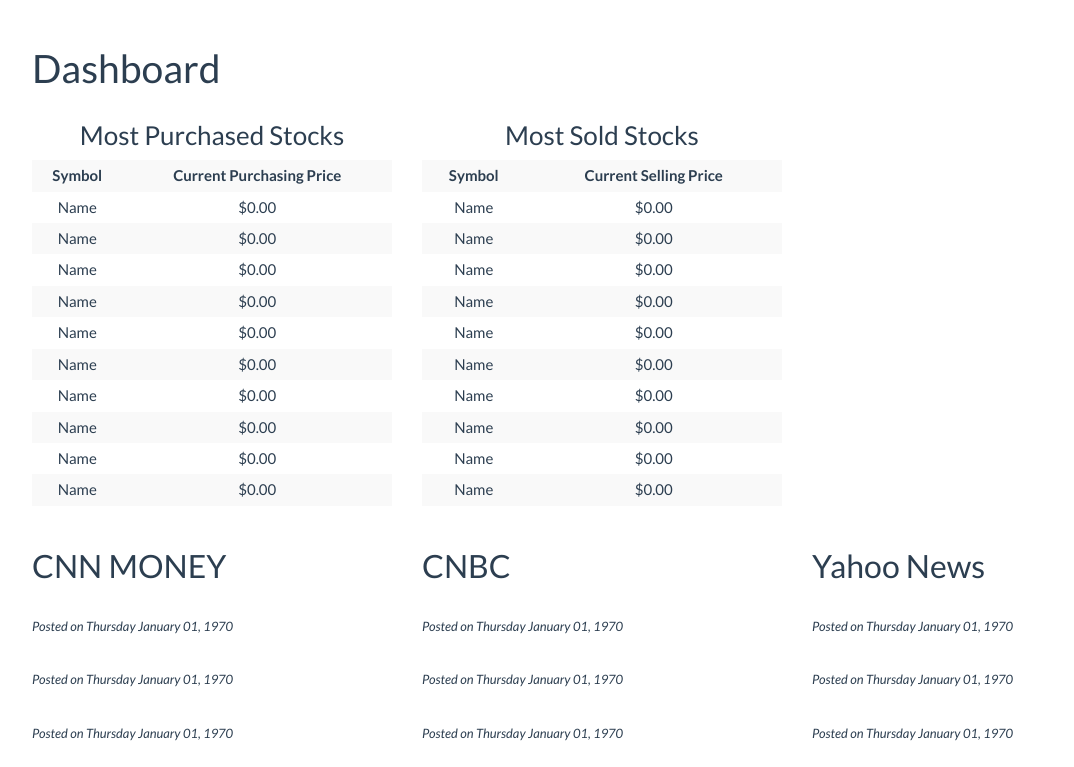
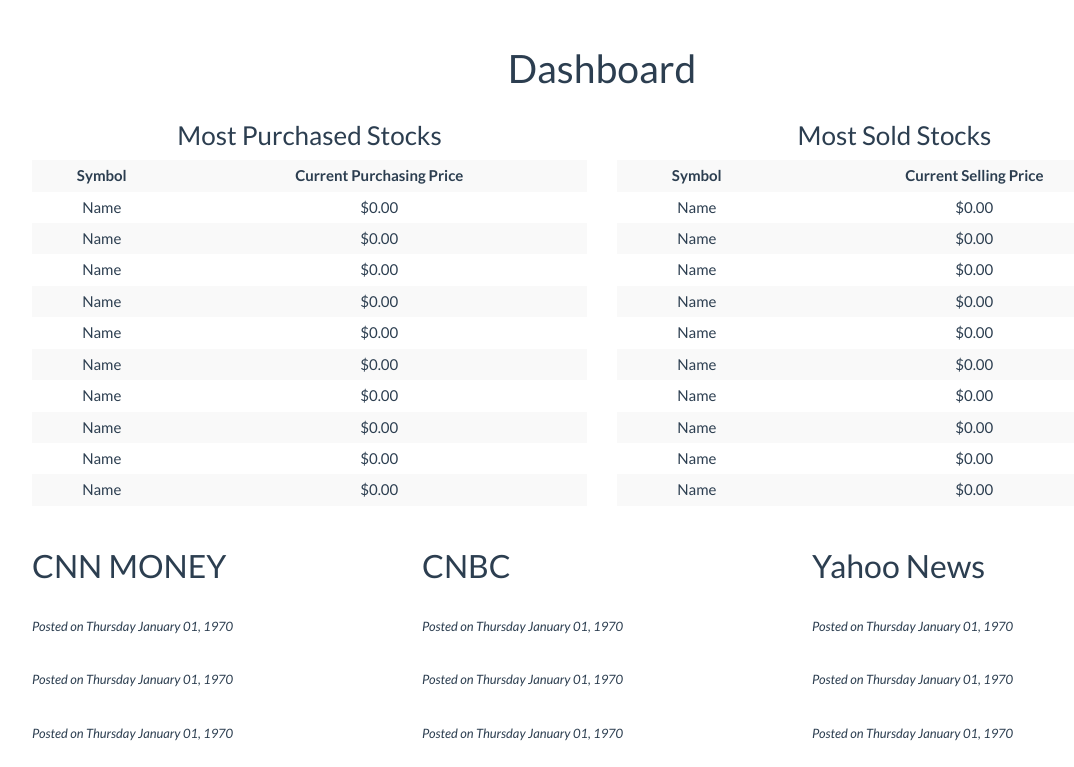
Before and after one commit to DotStar-Game-of-Stocks/Website-Design, a PHP site: page /dashboard.php in a window 1280 px wide. Shown: the part 60-827 px from the top of the page, without its empty margins (38-1112 px from the left). Run offline with PHP 8.4, Linux system fonts and the light colour scheme; data that the repository does not hold is empty; some libraries are stand-ins or nearby versions.

Commit message:
dashboard is completed

```diff
--- a/dashboard.php
+++ b/dashboard.php
@@ -57,10 +57,10 @@
     <div class="container">
 	<br></br>
 	<br></br>
-	<h1>Dashboard</h1>
+	<h1 class="statistic-values text-center">Dashboard</h1>
 	<!--Stocks-->
 	<div class="row">
-		<div class="col-lg-4 col-sm-6">
+		<div class="col-lg-6 col-sm-6">
 			<h3 class="statistic-values text-center">Most Purchased Stocks</h3>
 			<table class="table table-stribed table-content table-condensed table-striped">
 				<tr>
@@ -109,7 +109,7 @@
 				</tr>
 			</table>
 		</div>
-		<div class="col-lg-4 col-sm-6">
+		<div class="col-lg-6 col-sm-6">
 			<h3 class="statistic-values text-center">Most Sold Stocks</h3>
 			<table class="table table-stribed table-content table-condensed table-striped">
 				<tr>
```
